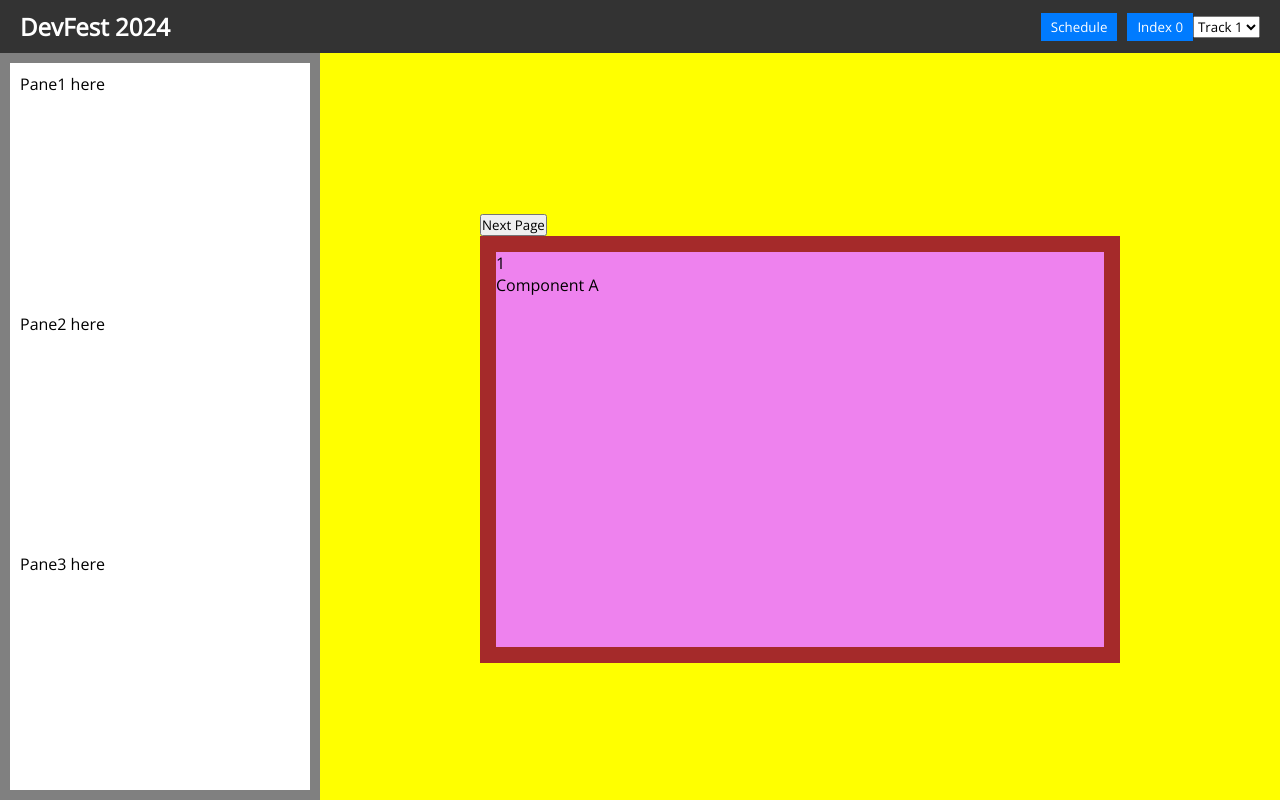
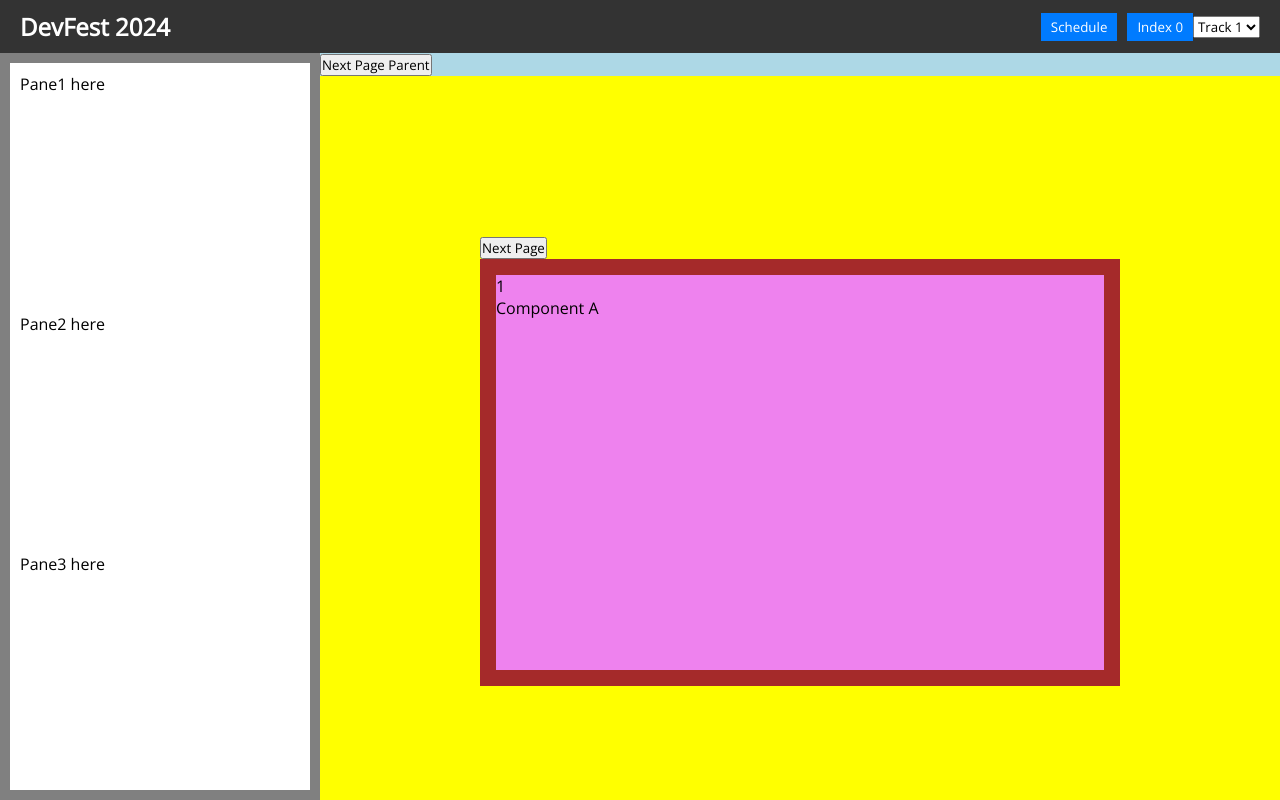
Before and after one commit to adicu/devfest-2024, a Next.js app: page / in a window 1280 px wide. Built offline with nearby package versions, Linux system fonts and the light colour scheme.

Commit message:
Child changing seems to work somewhat

```diff
--- a/src/components/Book.jsx
+++ b/src/components/Book.jsx
@@ -8,24 +8,45 @@ const Book = ({ data, mobile }) => {
     flex: 3;
   `;
 
-  const Temp = styled.div`
-    background-color: red;
-  `;
+  // const Temp = styled.div`
+  //   background-color: red;
+  // `;
 
-  // const [parentPage, setParentPage] = useState(1);
+  const [parentPage, setParentPage] = useState(1);
 
-  var parentPage = 1;
+  // let parentPage = 1;
 
-  function setParentPage(newVal) {
+  function setParentPageMine(newVal) {
     console.log("Old parent page " + parentPage);
 
-    parentPage = newVal;
+    // parentPage = newVal;
+    setParentPage(newVal);
     console.log("New parent page " + parentPage);
   }
 
+  const toggleComponent = () => {
+    console.log("Next Parent Page clicked with parentPage = " + parentPage);
+
+    if (parentPage < 3) {
+      // setCurrentPage(currentPage + 1);
+      // props.setParentPage(currentPage + 1);
+
+      // parentPage = parentPage + 1;
+      setParentPage(parentPage + 1);
+    } else {
+      // setCurrentPage(1);
+      // props.setParentPage(1);
+
+      // parentPage = 1;
+      setParentPage(1);
+    }
+  };
+
   return (
     <Container>
-      <PageFlipApp parentPage={parentPage} setParentPage={setParentPage} />
+      <button onClick={toggleComponent}>Next Page Parent</button>
+
+      <PageFlipApp parentPage={parentPage} setParentPage={setParentPageMine} />
     </Container>
   );
 };
```
Also changed, not shown: src/components/book-components/PageFlipApp.jsx (+1 -9 lines).
